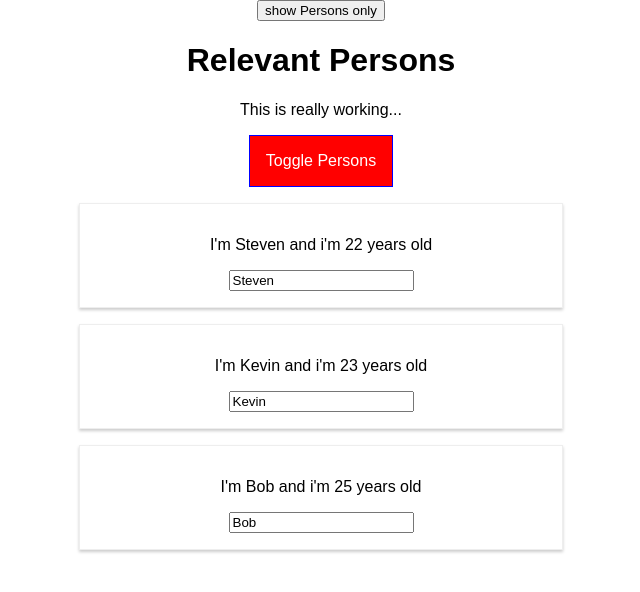
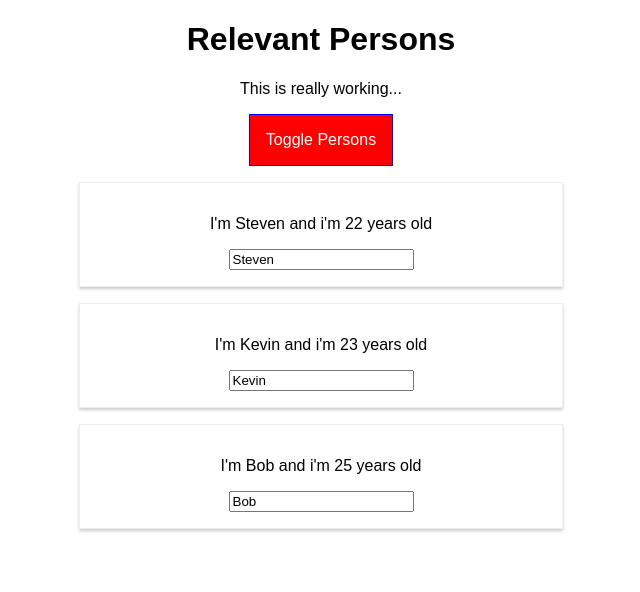
Before and after one commit to steven-espin/react-guide, a React app: page / in a window 1280 px wide. Both pictures are taken after a click on the button "Toggle Persons". Shown: the top 592 px of the page, without its empty margins (319-959 px from the left). Built offline with nearby package versions, Linux system fonts and the light colour scheme.

Commit message:
playing with higher order components

```diff
--- a/src/Components/Cockpit/Cockpit.css
+++ b/src/Components/Cockpit/Cockpit.css
@@ -6,7 +6,7 @@ color: red;
 font-weight: bold;
 }
 
-.Cockpit button {
+button {
 border: 1px solid blue;
 padding: 16px;
 background-color: green;
@@ -15,16 +15,16 @@ color: white;
 cursor: pointer;
 }
 
-.Cockpit button:hover {
+button:hover {
 background-color: lightgreen;
 color: black;
 }
 
-.Cockpit .Red {
+.Red {
 background-color: red;
 }
 
-.Cockpit button.Red:hover {
+button.Red:hover {
 background-color: salmon;
 color: black;
 }
--- a/src/Components/Cockpit/Cockpit.js
+++ b/src/Components/Cockpit/Cockpit.js
@@ -1,5 +1,6 @@
 import React from 'react';
 import classes from './Cockpit.css';
+import auxcomponent from '../../hoc/auxcomponent';
 
 const Cockpit = (props) => {
     const assignedClasses = [];
@@ -16,11 +17,11 @@ const Cockpit = (props) => {
     }
 
     return (
-        <div className={classes.Cockpit}>
+        <auxcomponent>
             <h1>{props.appTitle}</h1>
             <p className={assignedClasses.join(' ')}>This is really working...</p>
             <button className={btnClass} onClick={props.clicked}>Toggle Persons</button>
-        </div>
+        </auxcomponent>
     );
 }
 
--- a/src/Components/Persons/Person/Person.js
+++ b/src/Components/Persons/Person/Person.js
@@ -1,5 +1,7 @@
 import React, { Component } from 'react';
 import classes from './Person.css';
+import auxComponent from '../../../hoc/auxcomponent';
+import withClass from '../../../hoc/withClass';
 
 class Person extends Component {
     constructor (props) {
@@ -7,24 +9,16 @@ class Person extends Component {
         console.log("[Person.js] : constructor()", props);
       }
 
-      componentWillMount() {
-        console.log("[Person.js] : componentWillMount()");
-      }
-
-      componentDidMount() {
-        console.log("[Person.js] : componentDidMount()")
-      }
-
     render () {
         console.log("[Person.js] : render()")
         return (
-            <div className={classes.Person}>
+            <auxComponent>
                 <p onClick={this.props.click}>I'm {this.props.name} and i'm {this.props.age} years old</p>
                 <p>{this.props.children}</p>
                 <input type="text" onChange={this.props.changed} value={this.props.name} />
-            </div>
+            </auxComponent>
         );
     }
 }
 
-export default Person;
+export default withClass(Person, classes.Person);
--- a/src/Components/Persons/Persons.js
+++ b/src/Components/Persons/Persons.js
@@ -1,36 +1,14 @@
-import React, { Component } from 'react';
+import React, { PureComponent } from 'react';
 import Person from './Person/Person';
 
-class Persons extends Component  {
+class Persons extends PureComponent  {
     constructor (props) {
         super(props);
         console.log("[Persons.js] : constructor()", props);
       }
 
-      componentWillMount() {
-        console.log("[Persons.js] : componentWillMount()");
-      }
-
-      componentDidMount() {
-        console.log("[Persons.js] : componentDidMount()")
-      }
-
-      componentWillReceiveProps(newProps) {
-        console.log("[Persons.js] : componentWillReceiveProps()", newProps);
-      }
-
-      shouldComponentUpdate(newProps, newState) {
-        console.log("[Persons.js] : shouldComponentUpdate()", newProps, newState);
-        return newProps.persons !== this.props.persons || newProps.clicked !== this.props.clicked ||
-            newProps.changed !== this.props.changed;
-      }
-
-      componentWillUpdate(newProps, newState) {
-        console.log("[Persons.js] : componentWillUpdate()", newProps, newState);
-      }
-
       componentDidUpdate() {
-        console.log("[Persons.js] : componentDidUpdate()");
+        console.log("[Persons.js] : updated");
       }
 
     render() {
--- a/src/Containers/App.js
+++ b/src/Containers/App.js
@@ -1,20 +1,18 @@
-import React, { Component } from 'react';
+import React, { PureComponent } from 'react';
 import classes from './App.css';
 import Persons from '../Components/Persons/Persons';
 import Cockpit from '../Components/Cockpit/Cockpit';
+import withClass from "../hoc/withClass";
+import auxComponent from "../hoc/auxcomponent";
 
-class App extends Component {
+class App extends PureComponent {
   constructor (props) {
     super(props);
     console.log("[App.js] : constructor()", props);
   }
 
-  componentWillMount() {
-    console.log("[App.js] : componentWillMount()");
-  }
-
-  componentDidMount() {
-    console.log("[App.js] : componentDidMount()")
+  componentDidUpdate() {
+    console.log("App.js : updated");
   }
 
   state = {
@@ -67,16 +65,15 @@ class App extends Component {
     }
 
     return (
-      <div className={classes.App}>
-        <button onClick={() => {this.setState({showPersons: true})}}>show Persons only</button>
+      <auxComponent>
         <Cockpit appTitle={this.props.title}
           showPersons={this.state.showPersons}
           persons={this.state.persons}
           clicked={this.togglePersonsHandler}/>
         {persons}
-      </div>
+      </auxComponent>
     );
   }
 }
 
-export default App;
+export default withClass(App, classes.App);
--- /dev/null
+++ b/src/hoc/auxcomponent.js
@@ -0,0 +1,3 @@
+const auxcomponent = (props) => props.children;
+
+export default auxcomponent;
--- /dev/null
+++ b/src/hoc/withClass.js
@@ -0,0 +1,23 @@
+import React, {Component} from 'react'
+
+// const withClass = (WrappedComponent, className) => {
+//     return(props) => (
+//             <div className={className}>
+//                 <WrappedComponent {...props}></WrappedComponent>
+//             </div>
+//     )
+// }
+
+const withClass = (WrappedComponent, className) => {
+    return class extends Component {
+        render () {
+            return (
+                <div className={className}>
+                    <WrappedComponent {...this.props}></WrappedComponent>
+                </div>
+            )
+        }
+    }
+}
+
+export default withClass;
```
